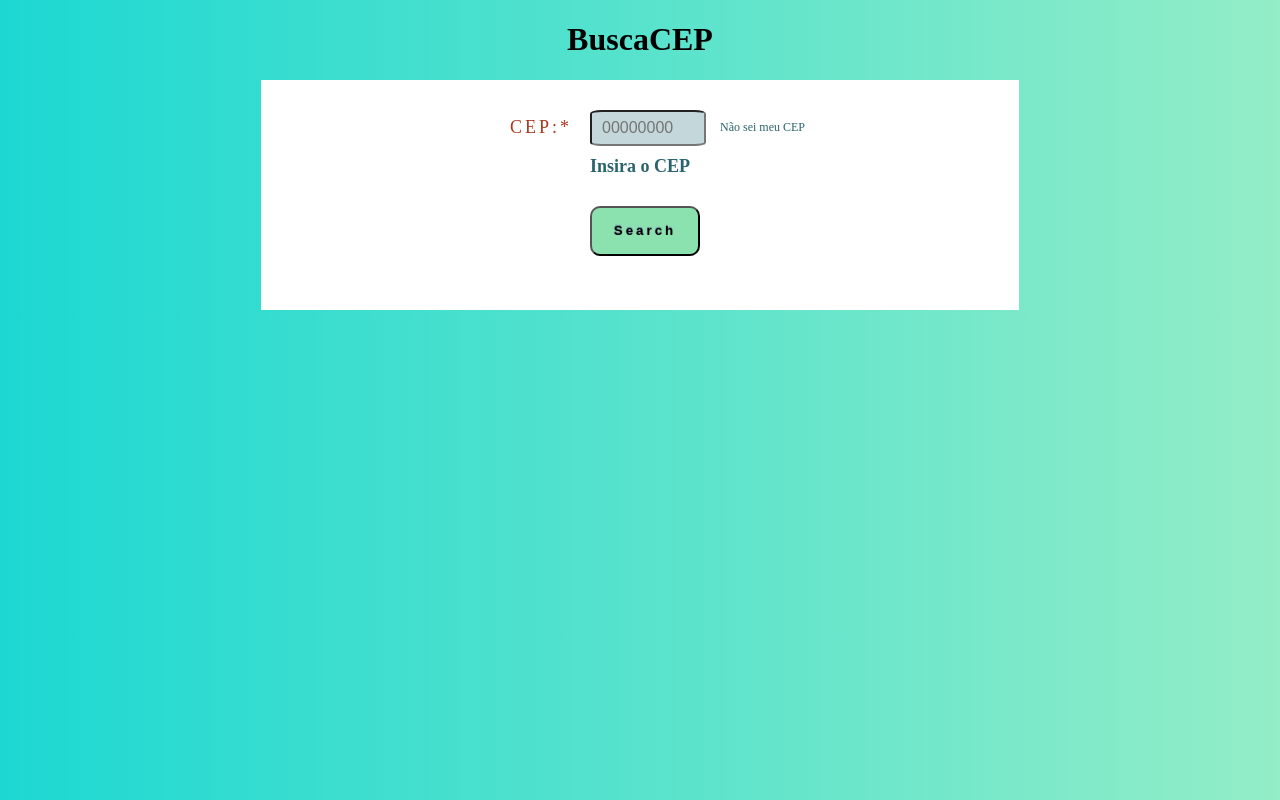
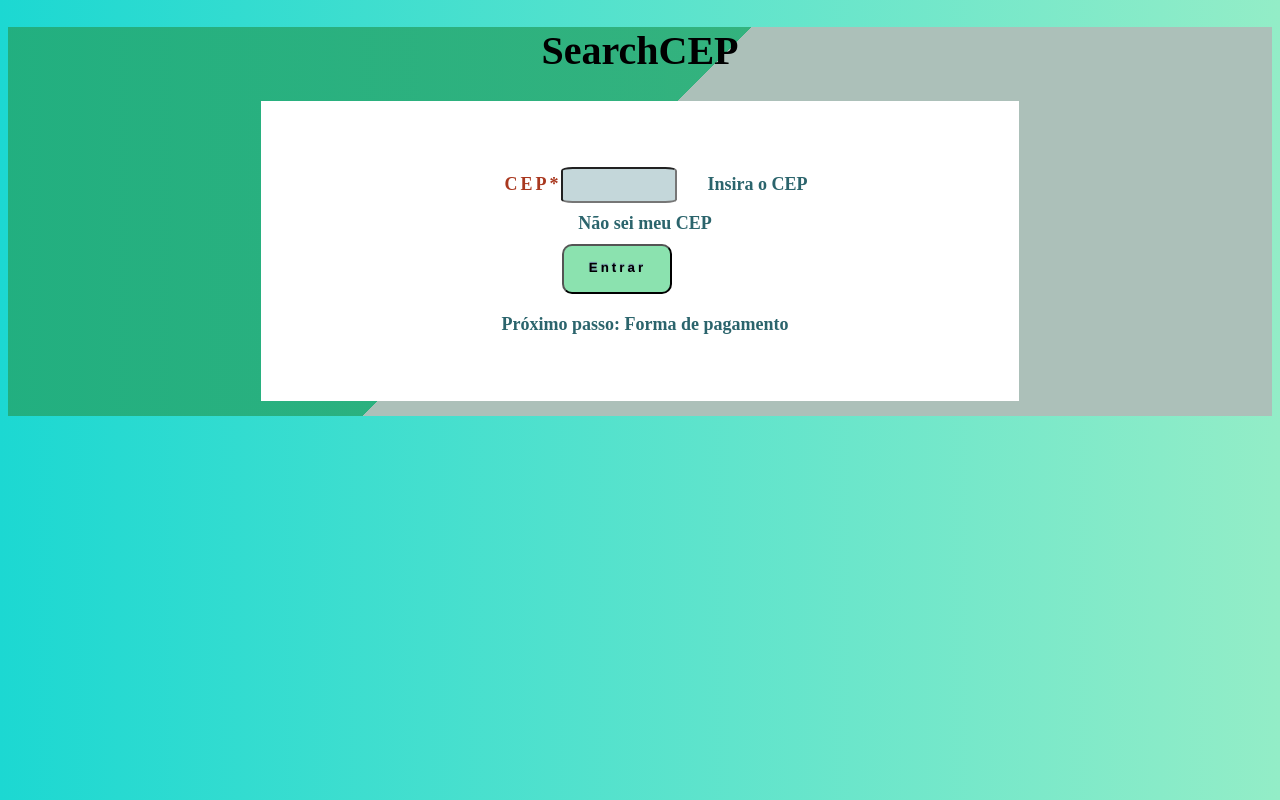
Before and after one commit to amartins25/desafio-1-react, a React (Create React App) app in the folder desafio1/: page / in a window 1280 px wide. Built offline with nearby package versions, Linux system fonts and the light colour scheme.

Commit message:
create function handlesubmit

```diff
--- a/desafio1/src/App.jsx
+++ b/desafio1/src/App.jsx
@@ -1,5 +1,4 @@
 import React, { Component } from 'react';
-import Input from './Components/Form/Form'
 import '../src/styles.css'
 
 
@@ -12,38 +11,82 @@ class App extends Component {
         this.getZipCode = this.getZipCode.bind(this)
     }
 
+    handleSubmit = (e) => {
+        // let url = "http://apps.widenet.com.br/busca-cep/api/cep/cep.json"
+        // fetch(url)
+        // .then((response) => response.json())
+        // .then((responseJson) =>
+        // {
+        //     this.setState({
+        //         cep: responseJson,
+        //     });
+        // })
+
+        e.preventDefault();
+        const cep = e.target.elements.cep.value;
+        localStorage.setItem('cep', cep);
+        window.location.reload();
+    }
+
+    handleLogout = () => {
+        localStorage.removeItem('cep/cep');
+        window.location.reload();
+        console.log(this.handleLogout)
+    }
 
     getZipCode() {
-        let url = "http://apps.widenet.com.br/busca-cep/api/cep/06233-030.json"
+        let url = "http://apps.widenet.com.br/busca-cep/api/cep/cep.json"
         fetch(url)
         .then((response) => response.json())
         .then((responseJson) =>
         {
             this.setState({
-                cep: responseJson
+                cep: responseJson,
             });
         })
         console.log(this.responseJson)
     }
 
     render(){
+        const cep = localStorage.getItem('cep/cep');
+        if (cep !== null) {
+          return (
+            <div className="section">
+               <div className="box">
+                <p className="DataCep">{cep}</p>
+                <button className="button" onClick={this.handleLogout}>Sair</button>
+              </div>
+            </div>
+          );
+        }
+        return (
+            <div className="section">
+                <h1 className="title">SearchCEP</h1>
+                <div className="box">
 
-        return (
+                    <form className="PutCep" onSubmit={this.handleSubmit}>
+                            <label className="Cep">CEP*</label>
+                            <input className="PutData" type="text" name="cep"  required />
+                            <span className="PutCep">Insira o CEP</span>
+                            <span className="DataCep">Não sei meu CEP</span>
+                            <button className="button" type="submit">Entrar</button>
+                            <span className="NextStep"> Próximo passo: Forma de pagamento</span>
+                    </form>
+                </div>
+            </div>
+            // <div className="section">
+            //     <h1 className="title">SearchCEP</h1>
+            //     <div className="box">
+            //         <span className="Cep">CEP:*</span>
+            //         <Input
+            //         />
+            //         <span className="DataCep">Não sei meu CEP</span>
+            //         <span className="PutCep">Insira o CEP</span>
+            //         <button onClick={() => this.getZipCode()} className="button">Search</button>
+            //         <span className="NextStep"> Próximo passo: Forma de pagamento</span>
+            //     </div>
 
-            <div className="section">
-                <h1 className="title">BuscaCEP</h1>
-                <div className="box">
-                    <span className="Cep">CEP:*</span>
-                    <Input
-                        onClick={() => this.getZipCode(console.log(1))}
-                    />
-                    <span className="DataCep">Não sei meu CEP</span>
-                    <span className="PutCep">Insira o CEP</span>
-                    <button onClick={() => this.getZipCode()} className="button">Search</button>
-                    <span className="NextStep"> Próximo passo: Forma de pagamento</span>
-                </div>
-
-            </div>
+            // </div>
 
         );
     }
--- a/desafio1/src/Components/Form/Form.css
+++ /dev/null
@@ -1,8 +0,0 @@
-.PutData {
-    border-radius: 10%;
-    width: 100px;
-    height: 30px;
-    background-color: #C4D7DA;
-    padding-left: 10px;
-    font-size: 16px;
-}
--- a/desafio1/src/Components/Form/Form.jsx
+++ /dev/null
@@ -1,13 +0,0 @@
-import React, { Component } from 'react';
-import './Form.css'
-
-export default class Form extends Component {
-
-    render() {
-        return (
-            <div>
-                <input className="PutData" placeholder="00000000"></input>
-            </div>
-        )
-    }
-}
--- a/desafio1/src/styles.css
+++ b/desafio1/src/styles.css
@@ -2,66 +2,77 @@
     width: 100%;
     text-align: center;
     align-items: center;
+    font-size: 40px;
 }
 
 html {
     background-color: #3d7eaa;
     background: -webkit-linear-gradient(to right, #1cd8d2, #93edc7); /* Chrome 10-25, Safari 5.1-6 */
     background: linear-gradient(to right, #1cd8d2, #93edc7);
+    width: 100%;
+}
+
+body {
+    background: -webkit-linear-gradient(rgb(124, 83, 190), rgba(135, 60, 255, 0.0) 0%),
+    -webkit-linear-gradient(-45deg, rgba(36, 161, 99, 0.74) 45%, rgb(172, 192, 185) 0%);
+}
+
+.section {
+    padding-bottom: 15px;
 }
 
 .box {
     background-color: #fff;
     width: 60%;
-    height: 200px;
+    height: 300px;
     margin: 0 auto;
-    padding-top: 30px;
+    display: flex;
+    text-align: center;
     align-items: center;
-    justify-content: center;
-    display: grid;
-    grid-template-columns: repeat(3, 100px);
+}
 
+.Cep {
+    margin-left: 22px;
+    color: #a9381f;
+    font-size: 18px;
+    letter-spacing: 3px;
+    font-weight: bold;
+    margin-top: 10px;
 }
 
 .PutCep {
     width: 100%;
-    margin-left: 100px;
-    margin-top: 10px;
-    padding-bottom: 140px;
+    margin-left: 10px;
     color: #2b646c;
     font-size: 18px;
     font-weight: bold;
+    text-align: center;
 }
 
-.Cep {
-    margin-left: 20px;
-    color: #a9381f;
-    font-size: 18px;
-    letter-spacing: 3px;
+.PutData {
+    border-radius: 10%;
+    width: 100px;
+    height: 30px;
+    background-color: #C4D7DA;
+    padding-left: 10px;
+    font-size: 16px;
+    margin-right: 20px;
 }
 
 .DataCep {
-    margin-left: 30px;
+    display: flex;
+    margin-top: 10px;
+    flex-direction: column;
     width: 100%;
-    font-size: 12px;
     color: #2b646c;
 }
 
-.NextStep {
-    position: absolute;
-    justify-content: center;
-    display: flex;
-    width: 60%;
-    margin-top: 160px;
-    height: 100%;
-}
-
 .button{
-    margin:10px 55px 10px 0;
+    margin:10px 55px 10px 0px;
     font-weight: bold;
     line-height: 2;
     letter-spacing: 3px;
-    padding: 6px 10px;
+    padding: 6px 0px;
     cursor:pointer;
     color: black;
     height: 50px;
@@ -76,3 +87,10 @@ html {
     -webkit-border-radius: 10px;
     border-radius: 10px;
 }
+
+.NextStep {
+    justify-content: center;
+    display: flex;
+    margin-top: 10px;
+    height: 100%;
+}
```
